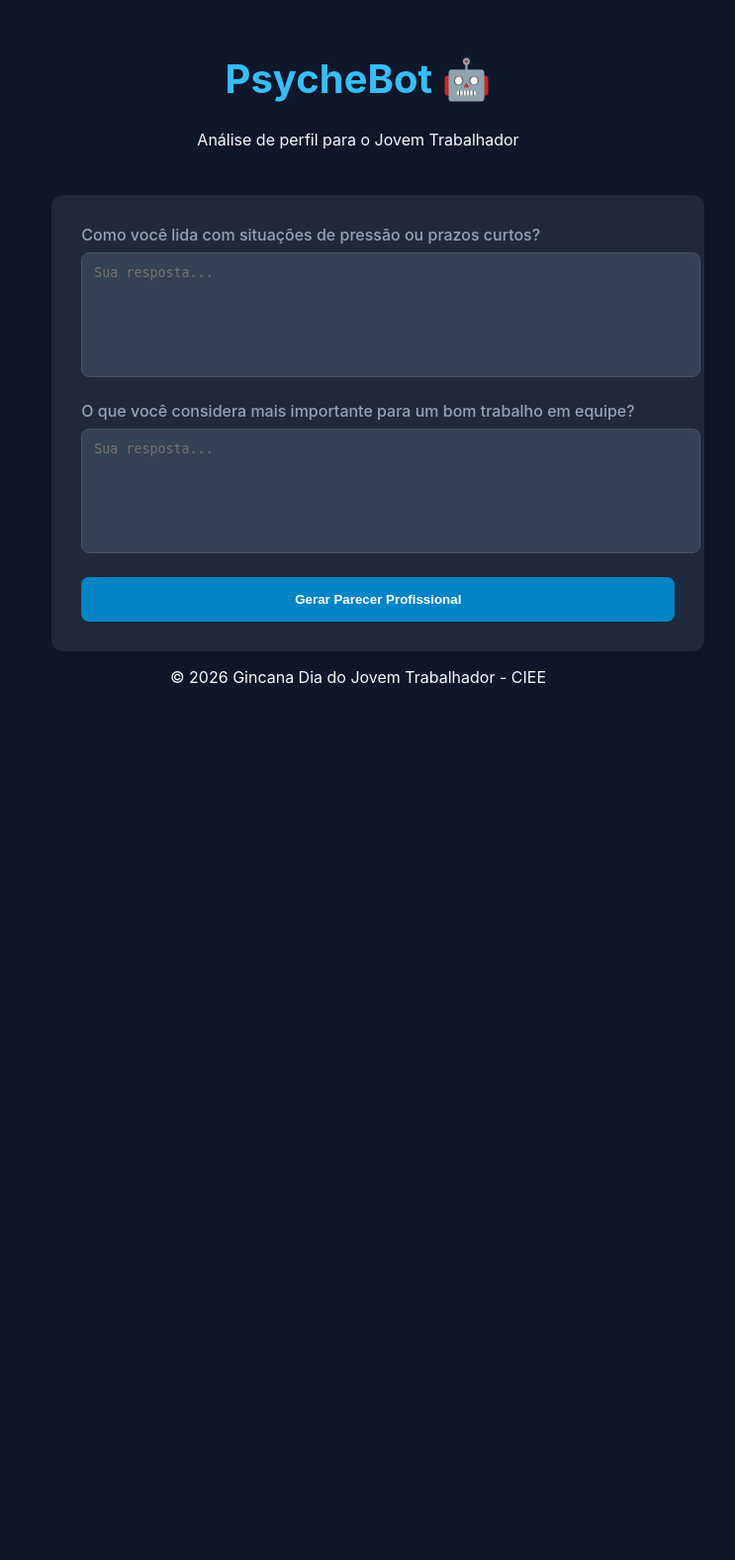
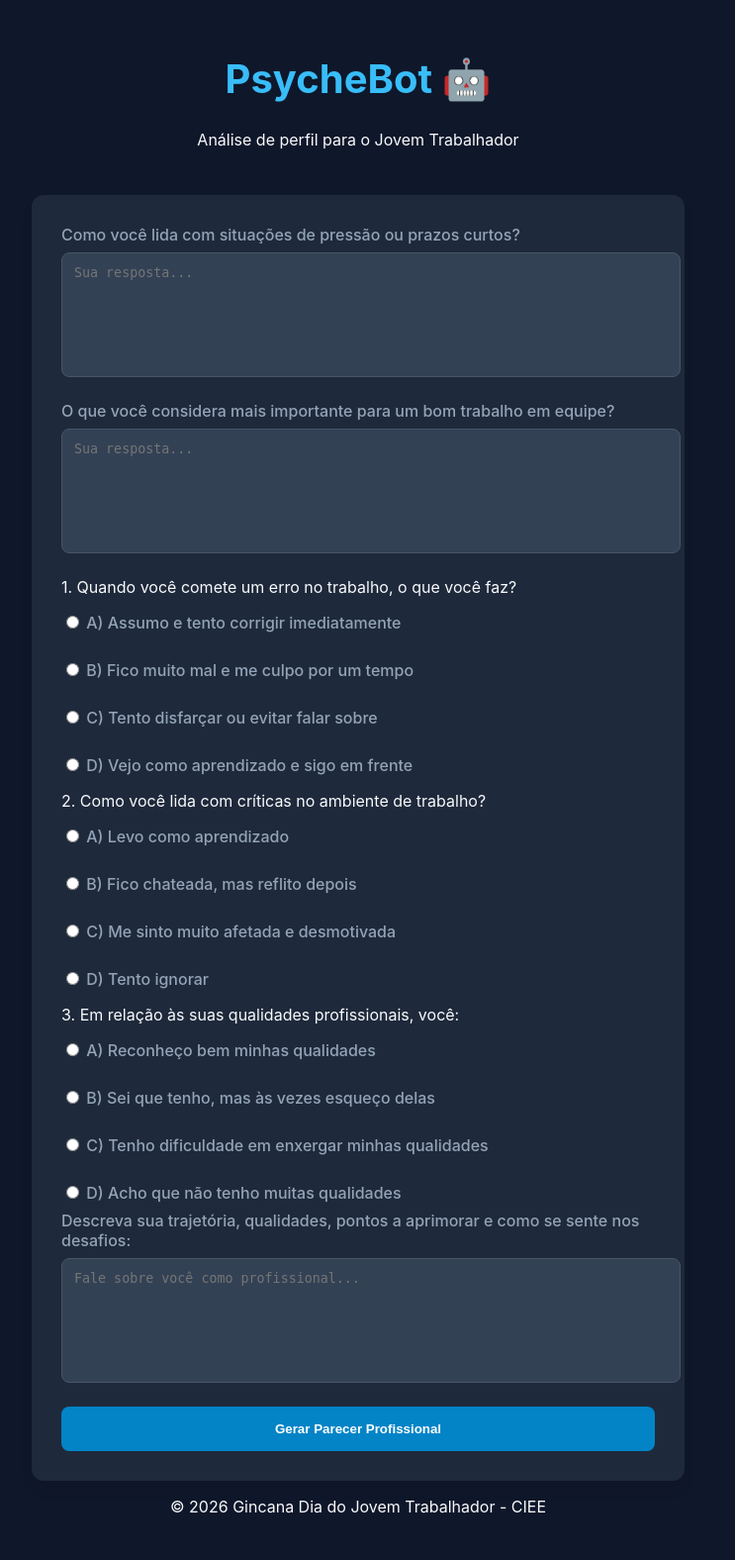
Before and after one commit to ViniciusVLM/PsycheBot, a Flask app: template templates/index.html in a window 1280 px wide. Shown: the whole page at 99% size, without its empty margins (278-1021 px from the left). Before the commit the page ends 691 px from the top, so only its background shows below. Run offline with Flask 3, Linux system fonts and the light colour scheme; the template is opened without the code that fills it, so the values that code supplies are empty.

Commit message:
colocando os novos campos

```diff
--- a/templates/index.html
+++ b/templates/index.html
@@ -26,6 +26,35 @@
                 <textarea name="p2" required placeholder="Sua resposta..."></textarea>
             </div>
 
+            <div class="campo-alternativa">
+                <p>1. Quando você comete um erro no trabalho, o que você faz?</p>
+                <label><input type="radio" name="q1" value="Assumo e tento corrigir imediatamente" required> A) Assumo e tento corrigir imediatamente</label><br>
+                <label><input type="radio" name="q1" value="Fico muito mal e me culpo por um tempo"> B) Fico muito mal e me culpo por um tempo</label><br>
+                <label><input type="radio" name="q1" value="Tento disfarçar ou evitar falar sobre"> C) Tento disfarçar ou evitar falar sobre</label><br>
+                <label><input type="radio" name="q1" value="Vejo como aprendizado e sigo em frente"> D) Vejo como aprendizado e sigo em frente</label>
+            </div>
+
+            <div class="campo-alternativa">
+                <p>2. Como você lida com críticas no ambiente de trabalho?</p>
+                <label><input type="radio" name="q2" value="Levo como aprendizado" required> A) Levo como aprendizado</label><br>
+                <label><input type="radio" name="q2" value="Fico chateada, mas reflito depois"> B) Fico chateada, mas reflito depois</label><br>
+                <label><input type="radio" name="q2" value="Me sinto muito afetada e desmotivada"> C) Me sinto muito afetada e desmotivada</label><br>
+                <label><input type="radio" name="q2" value="Tento ignorar"> D) Tento ignorar</label>
+            </div>
+
+            <div class="campo-alternativa">
+                <p>3. Em relação às suas qualidades profissionais, você:</p>
+                <label><input type="radio" name="q3" value="Reconheço bem minhas qualidades" required> A) Reconheço bem minhas qualidades</label><br>
+                <label><input type="radio" name="q3" value="Sei que tenho, mas às vezes esqueço delas"> B) Sei que tenho, mas às vezes esqueço delas</label><br>
+                <label><input type="radio" name="q3" value="Tenho dificuldade em enxergar minhas qualidades"> C) Tenho dificuldade em enxergar minhas qualidades</label><br>
+                <label><input type="radio" name="q3" value="Acho que não tenho muitas qualidades"> D) Acho que não tenho muitas qualidades</label>
+            </div>
+
+            <div class="campo">
+                <label>Descreva sua trajetória, qualidades, pontos a aprimorar e como se sente nos desafios:</label>
+                <textarea name="trajetoria" required placeholder="Fale sobre você como profissional..."></textarea>
+            </div>
+
             <button type="submit">Gerar Parecer Profissional</button>
         </form>
 
```
